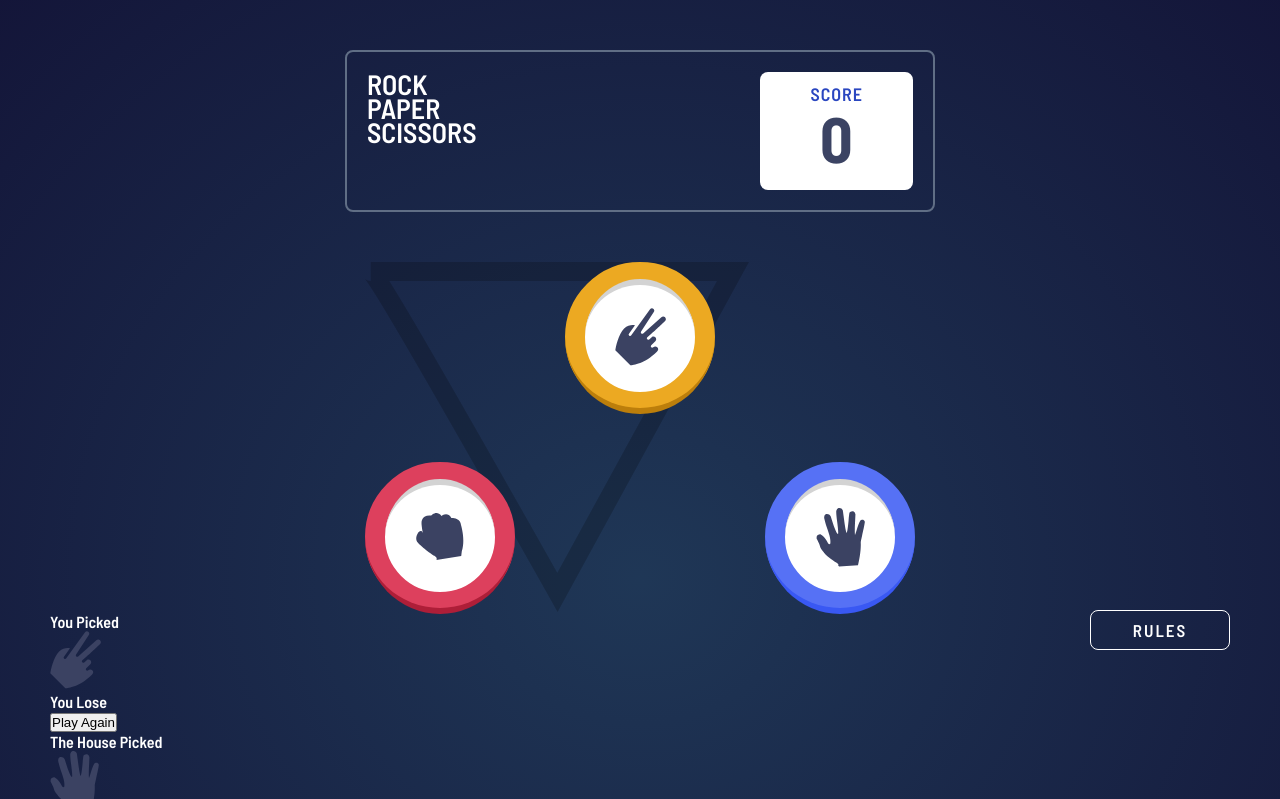
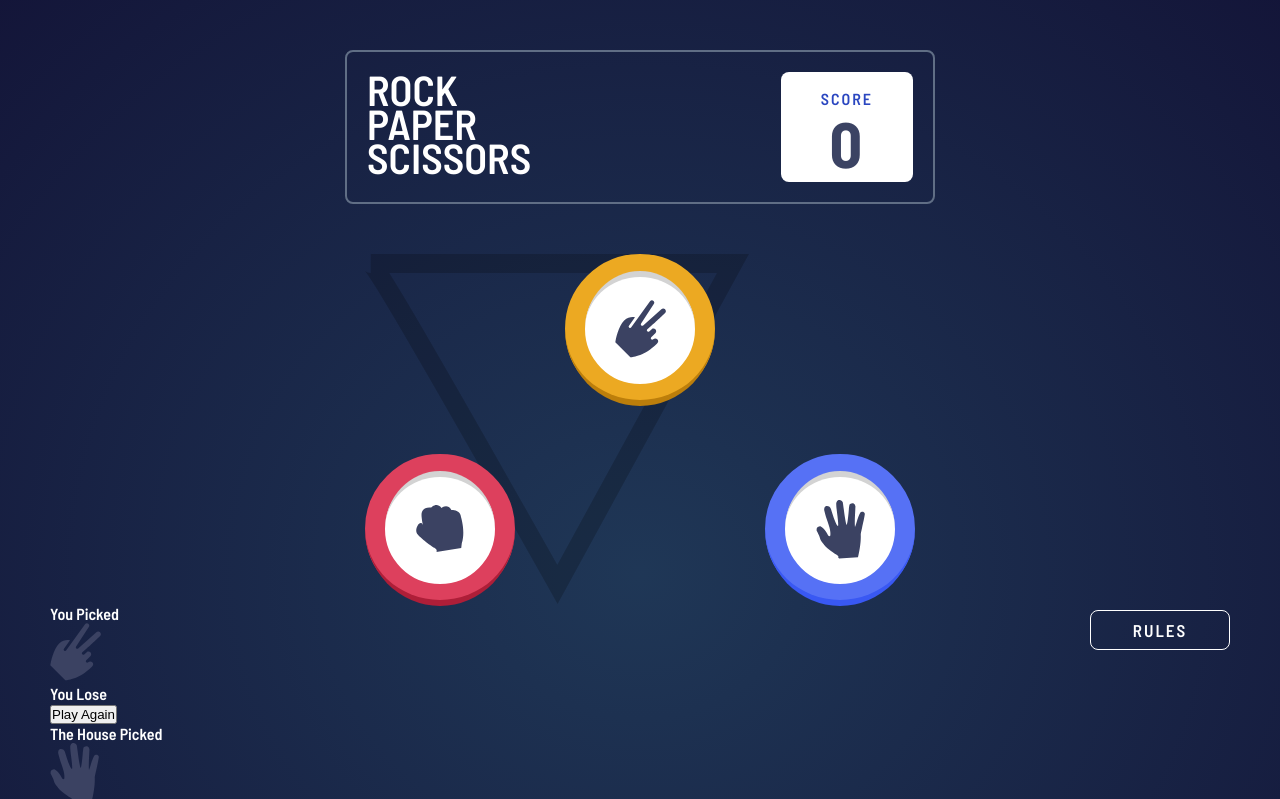
Before and after one commit to hannah-saurusrex/rock-paper-scissors, a website: page app/index.html in a window 1280 px wide. Shown: the top 799 px of the page. Drawn offline with Linux system fonts and the light colour scheme.

Commit message:
refined styles on scoreboard

```diff
--- a/app/assets/styles/modules/_scoreboard.css
+++ b/app/assets/styles/modules/_scoreboard.css
@@ -6,8 +6,8 @@
 	padding: 20px;
 	border-radius: 8px;
 	border: 2px solid hsl(217, 16%, 45%);
-	font-size: 28px;
-	line-height: 24px;
+	font-size: 42px;
+	line-height: 34px;
 	text-transform: uppercase;
 }
 
@@ -18,15 +18,15 @@
 	background: white;
 	color: hsl(229, 64%, 46%);
 	border-radius: 8px;
-	padding: 10px 50px;
-	font-size: 18px;
-	letter-spacing: 1px;
+	padding: 10px 40px;
+	font-size: 16px;
+	letter-spacing: 2px;
 }
 
 .scoreboard > div:nth-child(2) > div:nth-child(2) {
 	color: hsl(229, 25%, 31%);
-	margin-top: 20px;
+	margin-top: 10px;
 	font-size: 64px;
 	font-weight: 700;
-	padding-bottom: 30px;
+	padding-bottom: 12px;
 }
```
